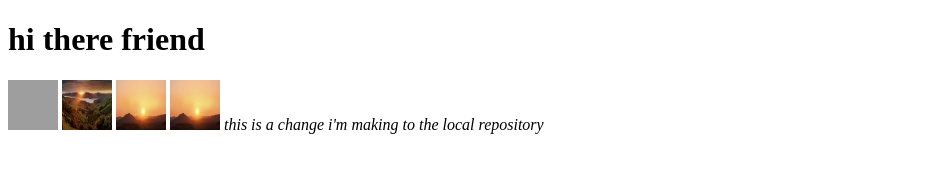
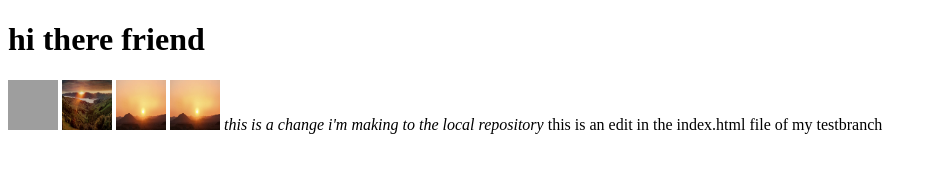
Before and after one commit to arthorS01/bluediamond, a plain HTML site: page index.html in a window 1280 px wide. Shown: the whole page, without its empty margins (0-937 px from the left). Drawn offline with Linux system fonts and the light colour scheme; grey boxes are pictures that could not be loaded.

Commit message:
Updated index.html in the testbranch

```diff
--- a/index.html
+++ b/index.html
@@ -14,5 +14,6 @@
         <img src="vlcsnap-2021-02-07-22h07m28s643.png" height="50" width="50">
         <img src="vlcsnap-2021-02-07-22h07m28s643.png" height="50" width="50">
         <i>this is a change i'm making to the local repository</i>
+    <bold>this is an edit in the index.html file of my testbranch</bold>
 </body>
 </html>
```
